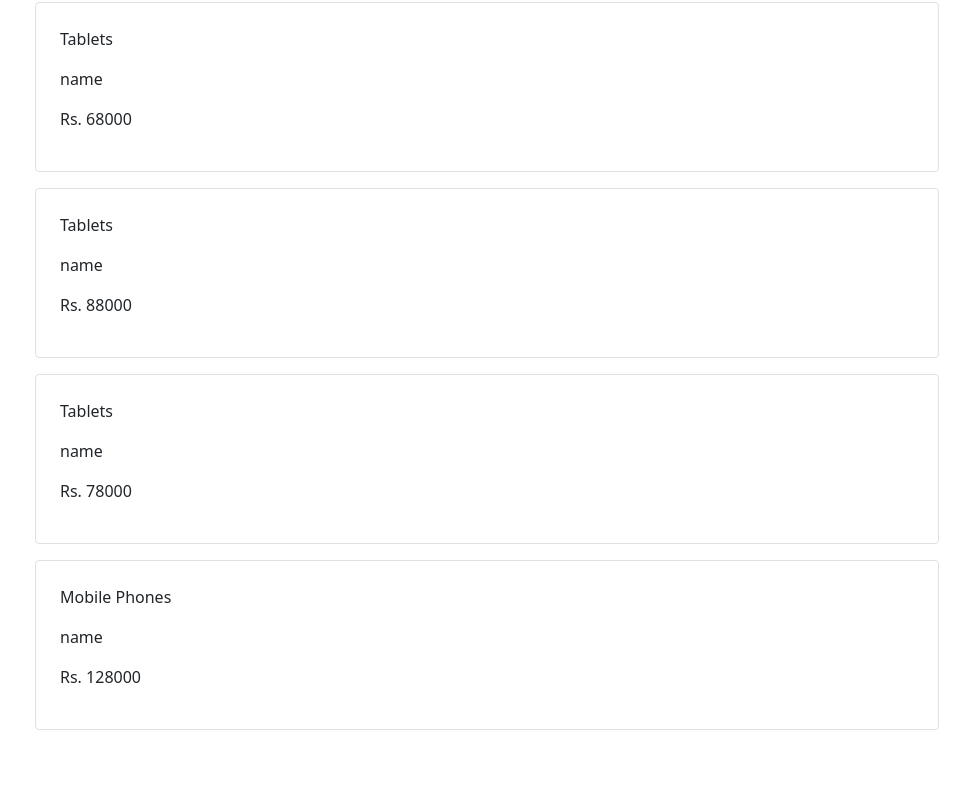
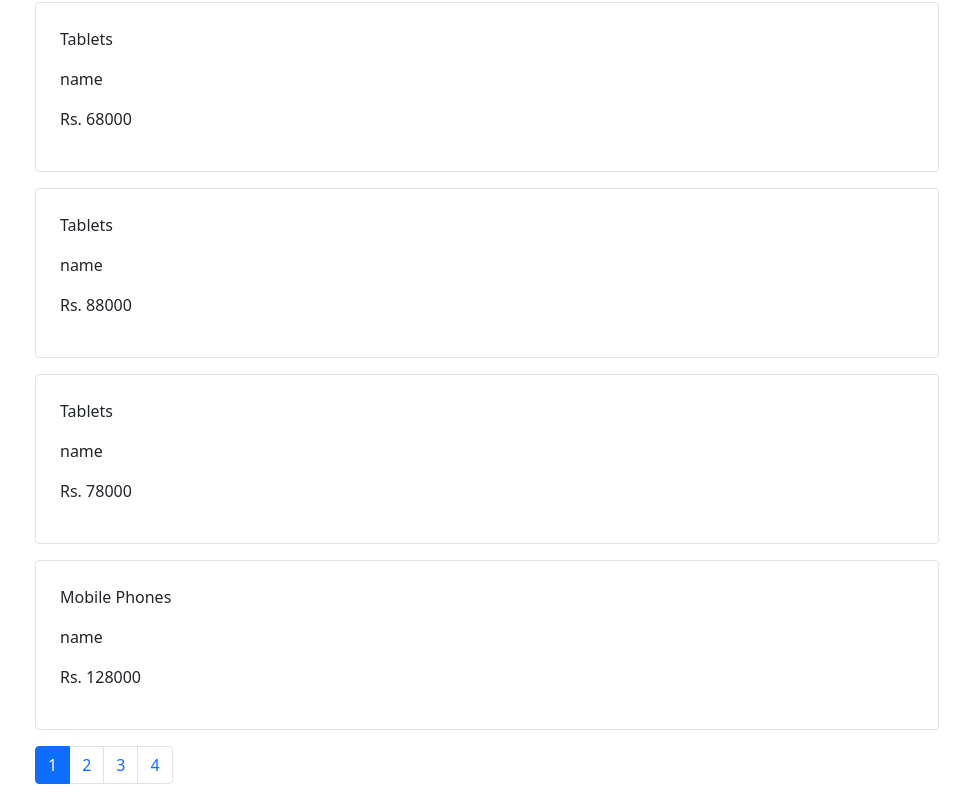
Before and after one commit to arshedgithub/E-Commerce-App-with-reaact, a React (Create React App) app: page /products in a window 1280 px wide. Shown: the part 705-1505 px from the top of the page, without its empty margins (313-1280 px from the left). Before the commit the page ends 1451 px from the top, so only its background shows below. Built offline with nearby package versions, Linux system fonts and the light colour scheme.

Commit message:
break into pages

```diff
--- a/package.json
+++ b/package.json
@@ -11,6 +11,7 @@
     "@testing-library/react": "^11.2.7",
     "@testing-library/user-event": "^12.8.3",
     "bootstrap": "^5.0.1",
+    "lodash": "^4.17.21",
     "react": "^17.0.2",
     "react-dom": "^17.0.2",
     "react-router-dom": "^4.3.1",
--- /dev/null
+++ b/src/components/common/pagination.jsx
@@ -0,0 +1,26 @@
+import _ from "lodash";
+import React from "react";
+
+const Pagination = ({ currentPage, totalCount, pageSize }) => {
+  const pagesCount = Math.ceil(totalCount / pageSize);
+  if (pagesCount === 1) return null;
+  const pages = _.range(1, pagesCount + 1);
+
+  return (
+    <ul className="pagination mx-3">
+      {pages.map((page) => {
+        return (
+          <li
+            className={currentPage == page ? "page-item active" : "page-item"}
+          >
+            <a href="#" className="page-link">
+              {page}
+            </a>
+          </li>
+        );
+      })}
+    </ul>
+  );
+};
+
+export default Pagination;
--- a/src/components/products.jsx
+++ b/src/components/products.jsx
@@ -2,11 +2,14 @@ import React, { Component } from "react";
 import { getItems, getTitles } from "./../services/fakeDB";
 import ListGroup from "./common/listGroup";
 import Item from "./common/item";
+import Pagination from "./common/pagination";
 
 class Products extends Component {
   state = {
     items: [],
     categories: [],
+    currentPage: 1,
+    pageSize: 2,
   };
 
   componentDidMount() {
@@ -14,19 +17,26 @@ class Products extends Component {
   }
 
   render() {
-    const { items, categories } = this.state;
+    const { items, categories, currentPage, pageSize } = this.state;
+    const totalCount = items.length;
+
     return (
       <div className="row">
         <div className="col-3">
           <ListGroup categories={categories} />
         </div>
         <div className="col">
-          <p>Showing {items.length} products</p>
+          <p>Showing {totalCount} products</p>
           {items.map((item) => (
             <div key={item._id}>
               <Item item={item} />
             </div>
           ))}
+          <Pagination
+            currentPage={currentPage}
+            totalCount={totalCount}
+            pageSize={pageSize}
+          />
         </div>
       </div>
     );
```
